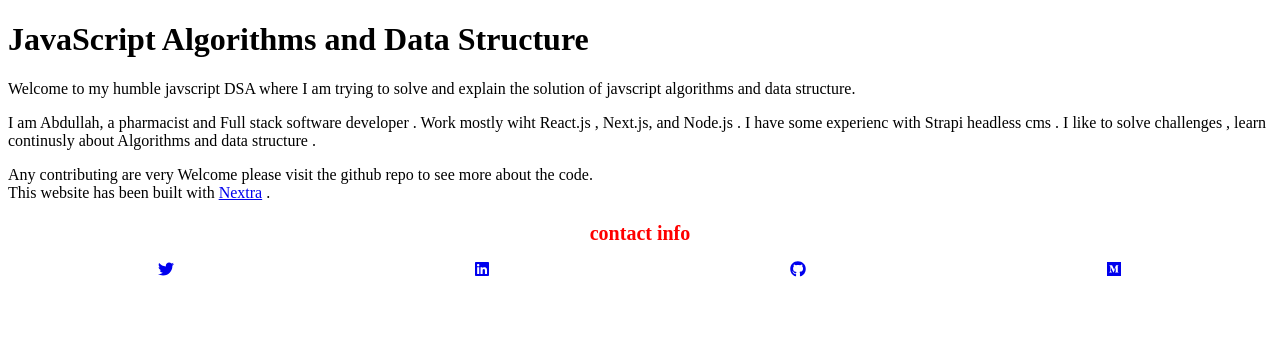
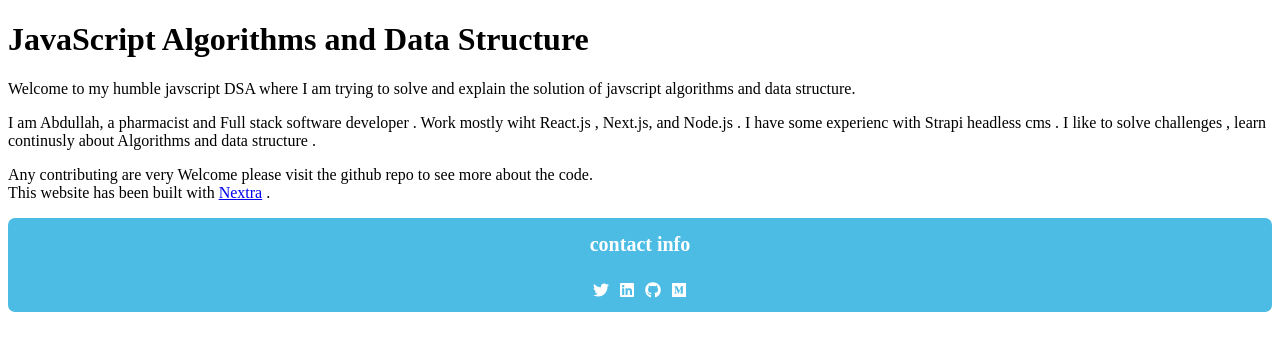
Before and after one commit to aalhommada/javascript-algorithms-and-data-structure, a Next.js app: page / in a window 1280 px wide. Shown: the top 350 px of the page. Built offline with nearby package versions, Linux system fonts and the light colour scheme.

Commit message:
added algo

```diff
--- a/components/contact.module.css
+++ b/components/contact.module.css
@@ -1,18 +1,34 @@
+.contactContainer {
+  background-color: rgb(77, 188, 228);
+  margin-top: 10px;
+  color: white;
+  padding: 5px;
+  display: flex;
+  justify-content: center;
+  align-items: center;
+  flex-direction: column;
+  border-radius: 7px;
+}
+
 .contatHeader {
-  color: red;
+  color: white;
   font-size: 20px;
   font-weight: 700;
-  margin-top: 20px;
+  margin-top: 10px;
   text-align: center;
 }
 
 .icons {
   display: flex;
-  justify-content: space-around;
+  justify-content: center;
   align-items: center;
-  margin-top: 10px;
+  margin-top: 5px;
 }
 
+.icons a {
+  margin: 5px;
+  color: white;
+}
 .links {
   cursor: pointer;
   text-decoration: underline;
--- a/components/contact.tsx
+++ b/components/contact.tsx
@@ -3,7 +3,7 @@ import { FaLinkedin, FaTwitter, FaGithub, FaMedium } from "react-icons/fa";
 
 export function Contact() {
   return (
-    <>
+    <div className={styles.contactContainer}>
       <h2 className={styles.contatHeader}>contact info</h2>
       <div className={styles.icons}>
         <a
@@ -40,6 +40,6 @@ export function Contact() {
           <FaMedium />
         </a>
       </div>
-    </>
+    </div>
   );
 }
```
